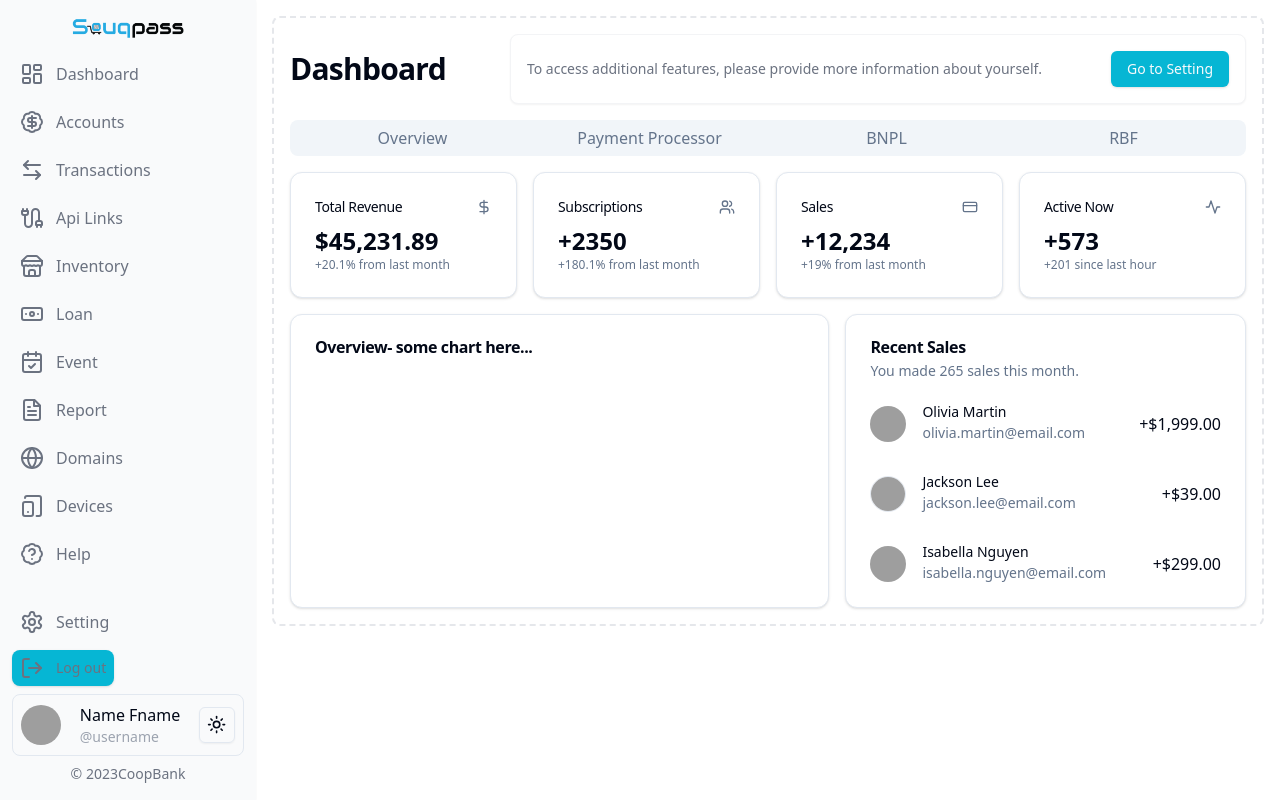
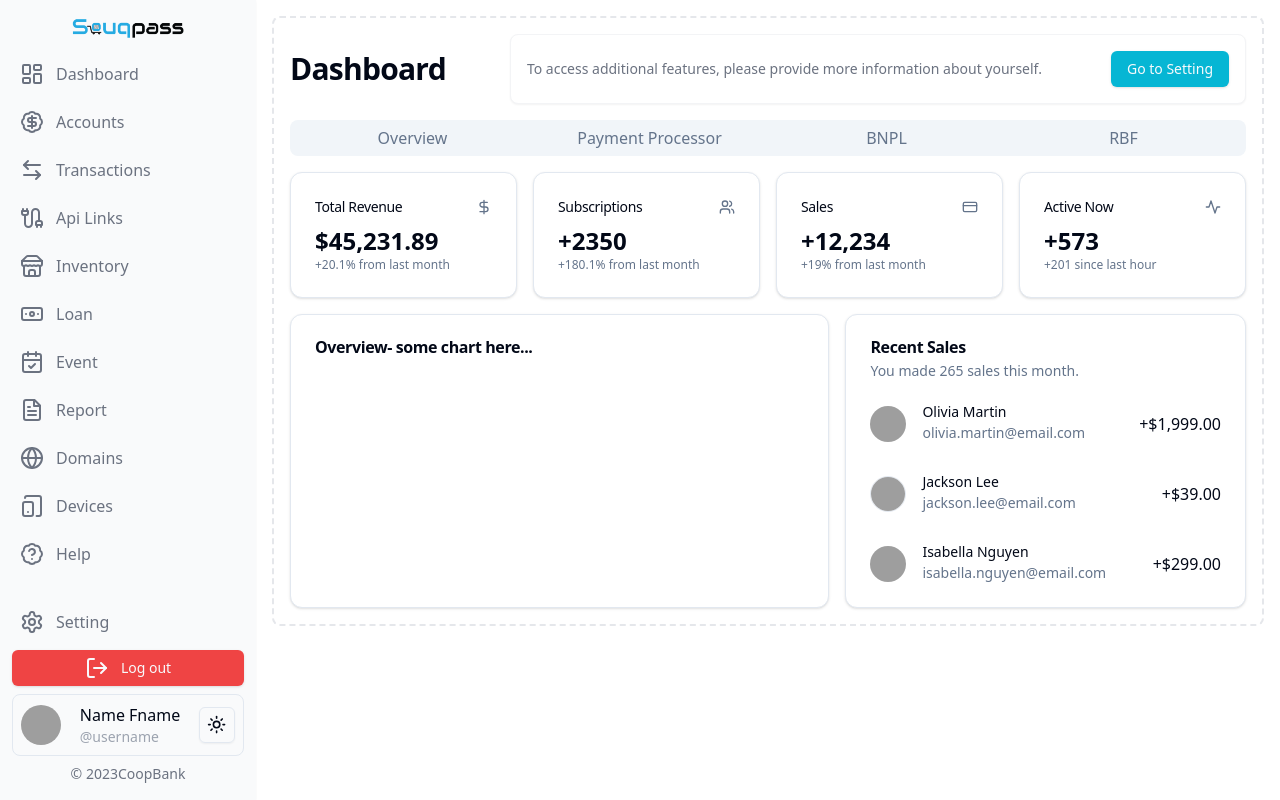
Before and after one commit to MuhidinM/souqGateway, a Next.js app: page /merchants in a window 1280 px wide. Built offline with nearby package versions, Linux system fonts and the light colour scheme; grey boxes are pictures that could not be loaded.

Commit message:
logout button

```diff
--- a/app/merchants/components/Sidebar.tsx
+++ b/app/merchants/components/Sidebar.tsx
@@ -77,7 +77,7 @@ const Sidebar = () => {
                         await signOut();
                         router.push("/");
                       }}
-                      className="flex items-center p-2 text-gray-500 rounded-lg dark:text-white hover:text-cyan-500 dark:hover:text-cyan-500 hover:bg-gray-100 dark:hover:bg-gray-700 group"
+                      className="w-full bg-red-500 hover:bg-red-400"
                     >
                       <LogOut />
                       <span className="ms-3">Log out</span>
```
